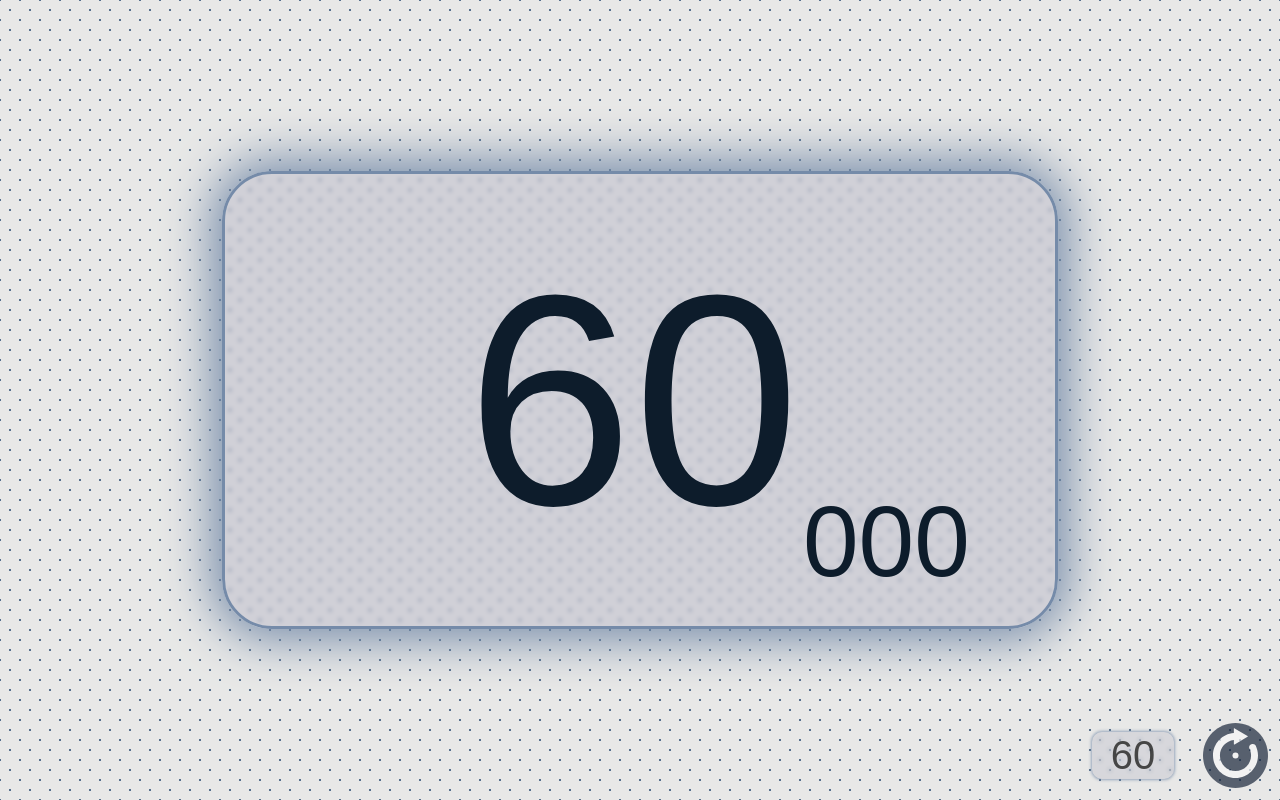
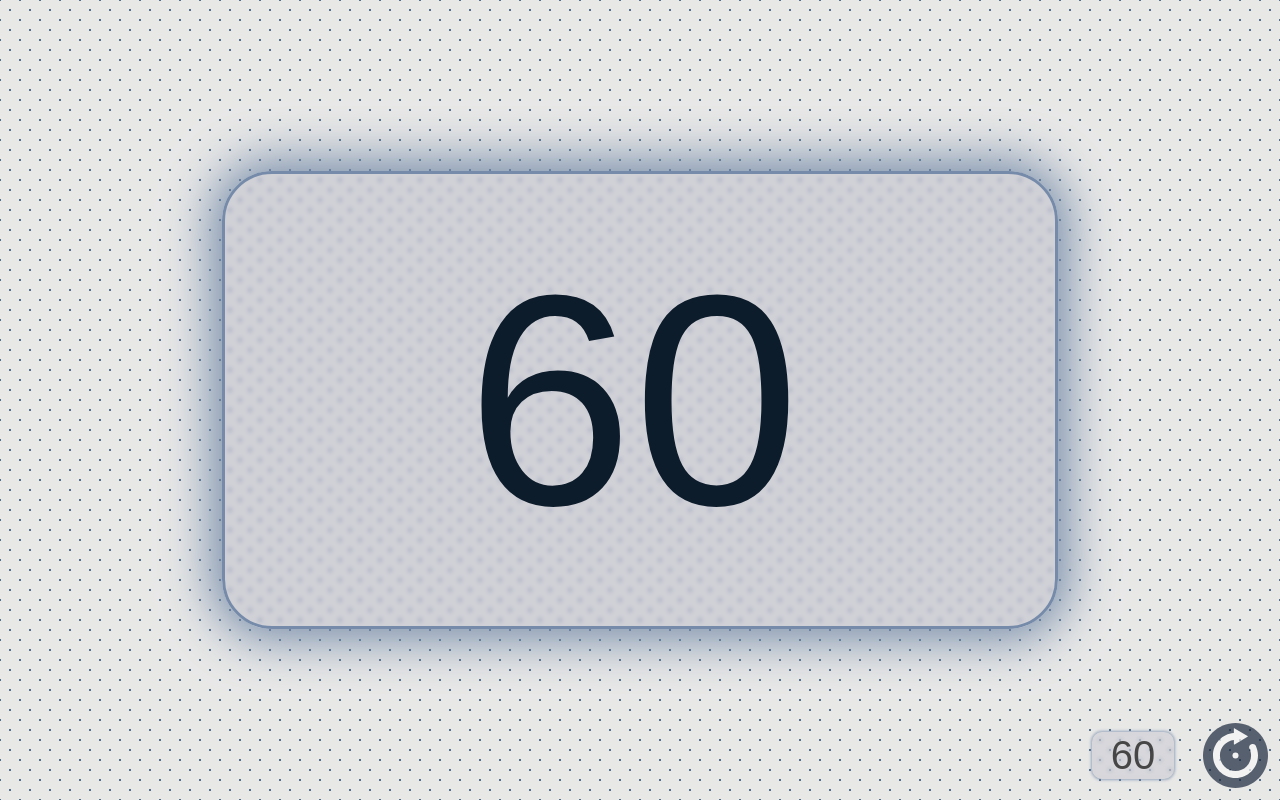
Before and after one commit to mfreed7/interval_timer, a plain HTML site: page index.html in a window 1280 px wide. Drawn offline with Linux system fonts and the light colour scheme; a web font is replaced by a local one.

Commit message:
Remove milliseconds display

```diff
--- a/styles.css
+++ b/styles.css
@@ -324,7 +324,8 @@ body {
 }
 
 #ms {
-    display: inline-block;
+    display: none;
+    /* display: inline-block;*/
     font-size: min(10vw, 100px);
     ;
     width: 3ch;
```
